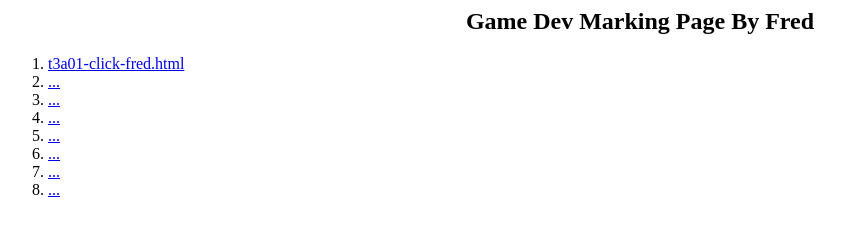
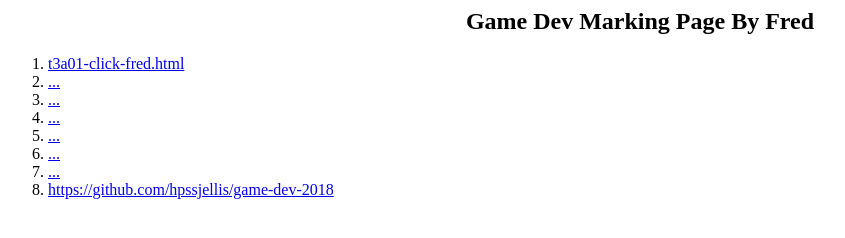
Before and after one commit to hpssjellis/game-dev-2018, a plain HTML site: page index.html in a window 1280 px wide. Shown: the whole page, without its empty margins (0-845 px from the left). Drawn offline with Linux system fonts and the light colour scheme.

Commit message:
Add files via upload

```diff
--- a/index.html
+++ b/index.html
@@ -17,4 +17,4 @@
 
 <li> <a href="...">...</a>
 
-<li> <a href="...">...</a>
+<li> <a href="https://github.com/hpssjellis/game-dev-2018">https://github.com/hpssjellis/game-dev-2018</a>
```
